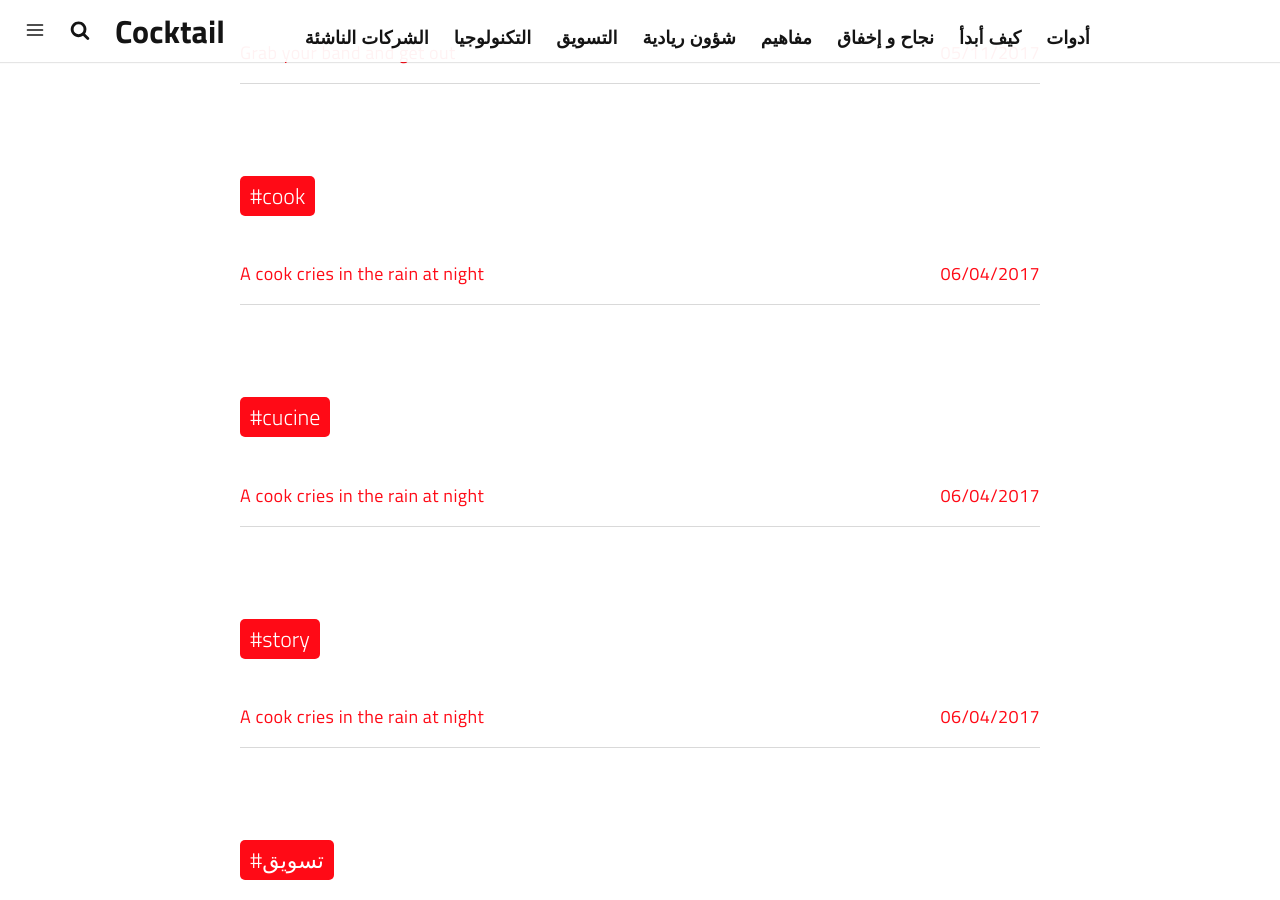
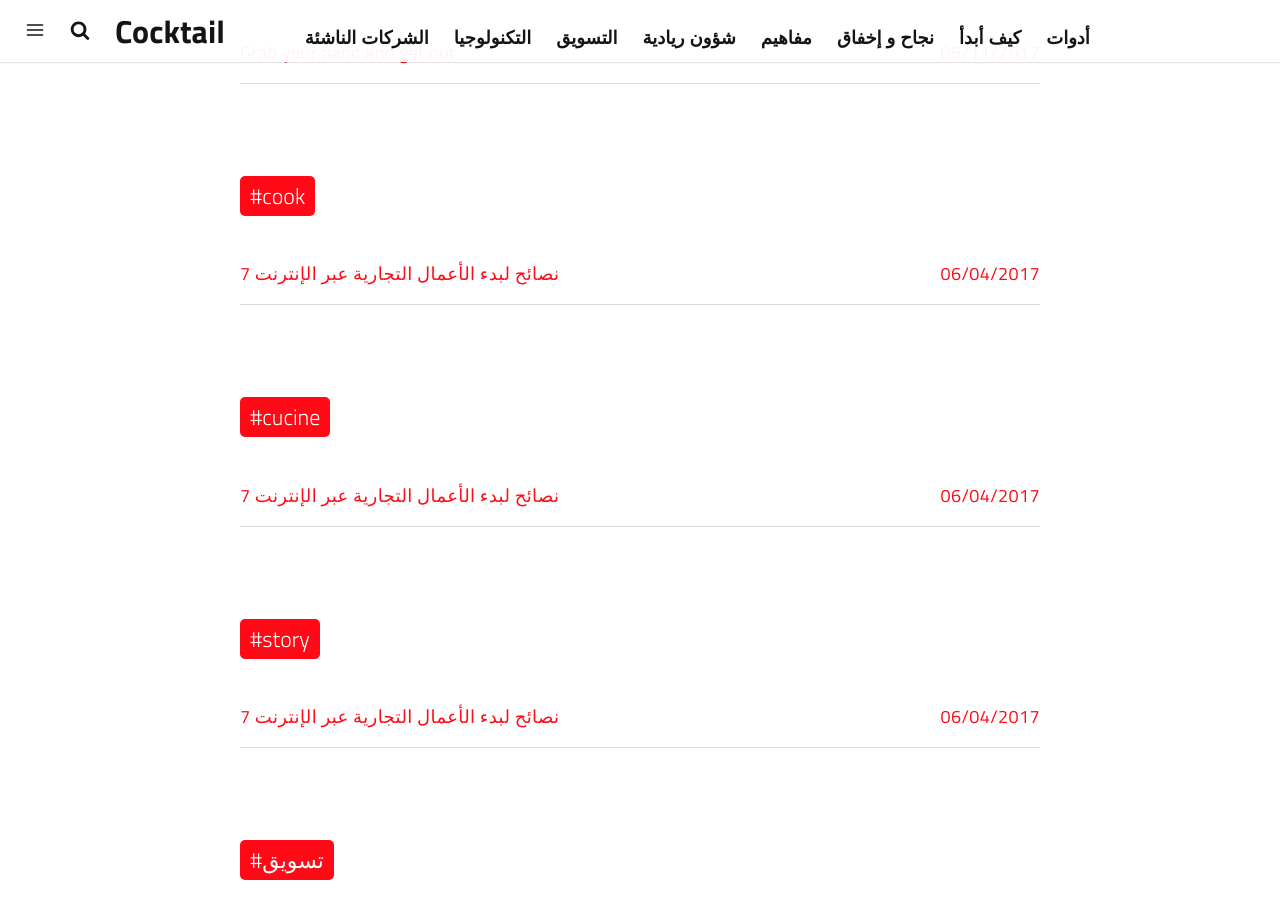
Before and after one commit to houcinegl/jekflix-AR, a Jekyll site: the page built from tags.html, in a window 1280 px wide and 900 px high, scrolled down 1780 px. Built offline with Jekyll 4.4.1, drawn with Linux system fonts in a browser that asks for light colours; a script that is not in the unit is left out; part of the change alters nothing that is shown.

Commit message:
Update Posts “2014-02-02-a-cook-cries-in-the-rain-at-night”

````diff
--- a/_posts/2014-02-02-a-cook-cries-in-the-rain-at-night.md
+++ b/_posts/2014-02-02-a-cook-cries-in-the-rain-at-night.md
@@ -1,127 +1,44 @@
 ---
 date: 2017-06-04 12:00:00
 layout: post
-title: A cook cries in the rain at night
-subtitle: Lorem ipsum dolor sit amet, consectetur adipisicing elit.
-description: Lorem ipsum dolor sit amet, consectetur adipisicing elit, sed do eiusmod tempor incididunt ut labore et dolore magna aliqua.
+title: 7 نصائح لبدء الأعمال التجارية عبر الإنترنت
+subtitle: ""
+description: "إذا كنت تفكر في بدء عمل تجاري عبر الإنترنت ، فإليك سبعة أشياء يجب
+  أن تعرفها والتي ستساعدك بالفعل على تحقيق النجاح على المدى الطويل:"
 image: https://res.cloudinary.com/dm7h7e8xj/image/upload/v1559824575/theme14_gi2ypv.jpg
 optimized_image: https://res.cloudinary.com/dm7h7e8xj/image/upload/c_scale,w_380/v1559824575/theme14_gi2ypv.jpg
-category: diet
+category: شؤون ريادية
 tags:
   - cook
   - cucine
   - story
 author: thiagorossener
+paginate: true
 ---
+### إذا كنت تفكر في بدء عمل تجاري عبر الإنترنت ، فإليك سبعة أشياء يجب أن تعرفها والتي ستساعدك *بالفعل* على تحقيق النجاح على المدى الطويل:
 
-Cas sociis natoque penatibus et magnis <a href="#">dis parturient montes</a>, nascetur ridiculus mus. *Aenean eu leo quam.* Pellentesque ornare sem lacinia quam venenatis vestibulum. Sed posuere consectetur est at lobortis. Cras mattis consectetur purus sit amet fermentum.
 
-> Curabitur blandit tempus porttitor. Nullam quis risus eget urna mollis ornare vel eu leo. Nullam id dolor id nibh ultricies vehicula ut id elit.
 
-Etiam porta **sem malesuada magna** mollis euismod. Cras mattis consectetur purus sit amet fermentum. Aenean lacinia bibendum nulla sed consectetur.
+1. **أدرك أن الأعمال التجارية عبر الإنترنت لا تزال عبارة عن نشاط تجاري:** تقدم الأعمال التجارية عبر الإنترنت العديد من المزايا ، مثل الحفاظ على انخفاض تكاليف بدء التشغيل ، لكنها لا تزال تتطلب تخطيطًا كبيرًا واكتساب المهارات والعمل الجاد والصيانة إذا كان لديها أي فرصة للنجاح. كن حذرًا مع أي شخص يحاول إقناعك بخلاف ذلك (المزيد حول هذا لاحقًا).
 
-## Inline HTML elements
 
-HTML defines a long list of available inline tags, a complete list of which can be found on the [Mozilla Developer Network](https://developer.mozilla.org/en-US/docs/Web/HTML/Element).
+2. **اذهب إلى حيث تكون في أمس الحاجة:** أحد أفضل المتنبئين للقيمة المالية للأعمال التجارية هو مقدار القيمة التي يجلبها لجمهورها المستهدف. وهذا يجعل النصيحة القياسية المتمثلة في "اختيار شيء ما أنت متحمس له" للأشخاص الذين يحاولون تحديد مكانة معينة أو الجمهور المستهدف خطوة محتملة في الاتجاه الخطأ. يمكن أن يكون الشغف أو الاهتمام مكونًا جيدًا ، ولكن ما سيؤهلك لتحقيق أكبر قدر من النجاح هو المكان الذي تحقق فيه أكبر قيمة: الشهادات السابقة ، والخبرة المهنية ، ومجالات الدراسة ، وما إلى ذلك.
 
-- **To bold text**, use `<strong>`.
-- *To italicize text*, use `<em>`.
-- Abbreviations, like <abbr title="HyperText Markup Langage">HTML</abbr> should use `<abbr>`, with an optional `title` attribute for the full phrase.
-- Citations, like <cite>&mdash; Thiago Rossener</cite>, should use `<cite>`.
-- <del>Deleted</del> text should use `<del>` and <ins>inserted</ins> text should use `<ins>`.
-- Superscript <sup>text</sup> uses `<sup>` and subscript <sub>text</sub> uses `<sub>`.
 
-Most of these elements are styled by browsers with few modifications on our part.
+3. **ضع أهدافًا أسبوعية والتزم بها:** نحن مخلوقات من العادة ، وكافحنا جميعًا في تكوين عادات جديدة ، مثل النظام الغذائي أو ممارسة الرياضة. إن الظهور باستمرار لعملك الوليدة عبر الإنترنت ليس استثناءً. أفضل طريقة لضمان أن يصبح العمل في عملك أمرًا معتادًا هو تكوين روتين والالتزام به ، ومن الأفضل تخصيص 10 ساعات على الأقل من الاهتمام لعملك عبر الإنترنت أسبوعيًا.
 
-# Heading 1
 
-## Heading 2
+4. **ركز على الأمور المهمة:** عندما تنشئ نشاطًا تجاريًا عبر الإنترنت ، لا يبدو أن هناك ساعات كافية في اليوم. انت لست وحدك. يشعر الجميع بهذه الطريقة في البداية لأنه ، إذا كنا واقعيين ، فلا *توجد* ساعات كافية في اليوم لإنجاز كل ما تحتاج إلى القيام به. هذا يجعل التركيز على ما هو مهم للغاية. لا يعني مجرد قدرتك على الاستمرار في الانشغال أنك تعمل بكفاءة أو إنتاجية. تأكد من أن كل ما تفعله لموقعك ، يومًا بعد يوم ، "يحرك الإبرة" فعليًا نحو المرحلة التالية.
 
-### Heading 3
 
-#### Heading 4
+5. **ابق في مسارك:** مراقبة المنافسة أمر صحي. يمكن أن تلهمك الأفكار وتجعلك على دراية بالنقاط العمياء التي تحلق تحت الرادار. لكن كن حذرًا جدًا بشأن مقارنة نفسك بالآيدولز أو المنافسين في الصناعات الأخرى الذين كانوا يبنون السلطة لسنوات أطول مما لديك. إن امتلاك أكثر مواقع الويب بريقًا أو أفضل رسائل للعلامة التجارية أو أكبر قائمة بريد إلكتروني ليست توقعات واقعية لعملك في الوقت الحالي. سيستغرق الأمر وقتًا ، لكنك ستصل إلى هذه النقطة إذا ركزت على ما يهم حقًا في هذه المرحلة (تقديم قيمة لجمهورك والحصول على "قبيلة" المتابعين الأولية).
 
-Vivamus sagittis lacus vel augue rutrum faucibus dolor auctor. Duis mollis, est non commodo luctus, nisi erat porttitor ligula, eget lacinia odio sem nec elit. Morbi leo risus, porta ac consectetur ac, vestibulum at eros.
 
-## Code
+6. **لا تتوقع نتائج سريعة:** ستمر بالكثير خلال الأسابيع والأشهر القادمة بينما تبدأ ، ومن المحتمل أن يكون التقدم بطيئًا. بصفتنا مدونين فرديين ومالكي مواقع ويب ، يتعين علينا غالبًا تعويض النقص في رأس مال بدء التشغيل. هذه الأيام معدودة ، وطالما أنك تحرز تقدمًا يومًا بعد يوم وأسبوعًا بعد أسبوع ، فأنت على الطريق الصحيح لتحقيق أهدافك. إن محاولة تسريع العملية لن تؤدي إلا إلى الانحرافات والانحراف عن المسار والفشل في كثير من الأحيان.
 
-Cum sociis natoque penatibus et magnis dis `code element` montes, nascetur ridiculus mus.
 
-```js
-// Example can be run directly in your JavaScript console
+7. **مارس القليل من التعاطف مع الذات:** سترتكب الكثير من الأخطاء - احتضنها. في هذه الرحلة ، ستتعلم من أخطائك أكثر بكثير من نجاحاتك. كن صبورًا مع نفسك وأدرك أنه على الرغم من الإفراط في استخدام هذه الاستعارة ، فهي حقًا ماراثون ، وليست عدوًا سريعًا. سوف تحدث عقبات ، لكن طالما كنت مثابرًا ، فسوف تتغلب عليها وستكون أكثر استعدادًا للنجاح على المدى الطويل نتيجة لذلك.
 
-// Create a function that takes two arguments and returns the sum of those arguments
-var adder = new Function("a", "b", "return a + b");
+#### خلاصة
 
-// Call the function
-adder(2, 6);
-// > 8
-```
-
-Aenean lacinia bibendum nulla sed consectetur. Etiam porta sem malesuada magna mollis euismod. Fusce dapibus, tellus ac cursus commodo, tortor mauris condimentum nibh, ut fermentum massa.
-
-## Lists
-
-Cum sociis natoque penatibus et magnis dis parturient montes, nascetur ridiculus mus. Aenean lacinia bibendum nulla sed consectetur. Etiam porta sem malesuada magna mollis euismod. Fusce dapibus, tellus ac cursus commodo, tortor mauris condimentum nibh, ut fermentum massa justo sit amet risus.
-
-* Praesent commodo cursus magna, vel scelerisque nisl consectetur et.
-* Donec id elit non mi porta gravida at eget metus.
-* Nulla vitae elit libero, a pharetra augue.
-
-Donec ullamcorper nulla non metus auctor fringilla. Nulla vitae elit libero, a pharetra augue.
-
-1. Vestibulum id ligula porta felis euismod semper.
-2. Cum sociis natoque penatibus et magnis dis parturient montes, nascetur ridiculus mus.
-3. Maecenas sed diam eget risus varius blandit sit amet non magna.
-
-Cras mattis consectetur purus sit amet fermentum. Sed posuere consectetur est at lobortis.
-
-Integer posuere erat a ante venenatis dapibus posuere velit aliquet. Morbi leo risus, porta ac consectetur ac, vestibulum at eros. Nullam quis risus eget urna mollis ornare vel eu leo.
-
-## Images
-
-Quisque consequat sapien eget quam rhoncus, sit amet laoreet diam tempus. Aliquam aliquam metus erat, a pulvinar turpis suscipit at.
-
-![placeholder](https://placehold.it/800x400 "Large example image")
-![placeholder](https://placehold.it/400x200 "Medium example image")
-![placeholder](https://placehold.it/200x200 "Small example image")
-
-## Tables
-
-Aenean lacinia bibendum nulla sed consectetur. Lorem ipsum dolor sit amet, consectetur adipiscing elit.
-
-<table>
-  <thead>
-    <tr>
-      <th>Name</th>
-      <th>Upvotes</th>
-      <th>Downvotes</th>
-    </tr>
-  </thead>
-  <tfoot>
-    <tr>
-      <td>Totals</td>
-      <td>21</td>
-      <td>23</td>
-    </tr>
-  </tfoot>
-  <tbody>
-    <tr>
-      <td>Alice</td>
-      <td>10</td>
-      <td>11</td>
-    </tr>
-    <tr>
-      <td>Bob</td>
-      <td>4</td>
-      <td>3</td>
-    </tr>
-    <tr>
-      <td>Charlie</td>
-      <td>7</td>
-      <td>9</td>
-    </tr>
-  </tbody>
-</table>
-
-Nullam id dolor id nibh ultricies vehicula ut id elit. Sed posuere consectetur est at lobortis. Nullam quis risus eget urna mollis ornare vel eu leo.
+إن بدء عمل تجاري جديد عبر الإنترنت أمر مثير ومخيف في نفس الوقت. لا تخافوا من ارتكاب الأخطاء ، وركزوا فقط على وضع قدم أمام الأخرى بينما تستوعبون كل درس يعلّمكم الطريق على طول الطريق. كل ما هو مذكور أعلاه بسيط بشكل مخادع ، ولكن يمكنني أن أخبرك بثقة تامة: إذا قمت بتعيين هذه النصائح على أنها "بوصلة" وواصلت المضي قدمًا ، فسوف تصبح ناجحًا. أنها مسألة وقت فقط.
````
